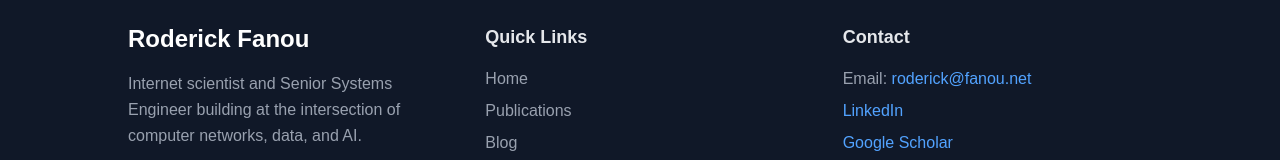
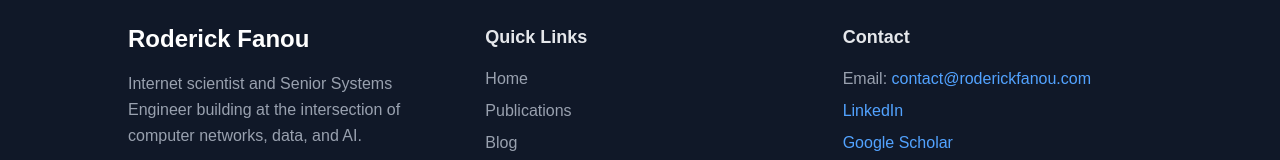
Before and after one commit to rodricfanou/rodricfanou.github.io, a Next.js app: page / in a window 1280 px wide. Shown: the part 1942-2102 px from the top of the page. Built offline with nearby package versions, Linux system fonts and the light colour scheme.

Commit message:
Update email to contact@roderickfanou.com

```diff
--- a/src/components/Footer.tsx
+++ b/src/components/Footer.tsx
@@ -24,8 +24,8 @@ export default function Footer() {
           <h3 className="text-base font-semibold mb-3 text-gray-200 md:text-lg md:mb-4">Contact</h3>
           <p className="text-gray-400 mb-2">
             Email:{" "}
-            <a href="mailto:roderick@fanou.net" className="text-blue-400 hover:underline">
-              roderick@fanou.net
+            <a href="mailto:contact@roderickfanou.com" className="text-blue-400 hover:underline">
+              contact@roderickfanou.com
             </a>
           </p>
           <p className="text-gray-400 mb-2">
```
